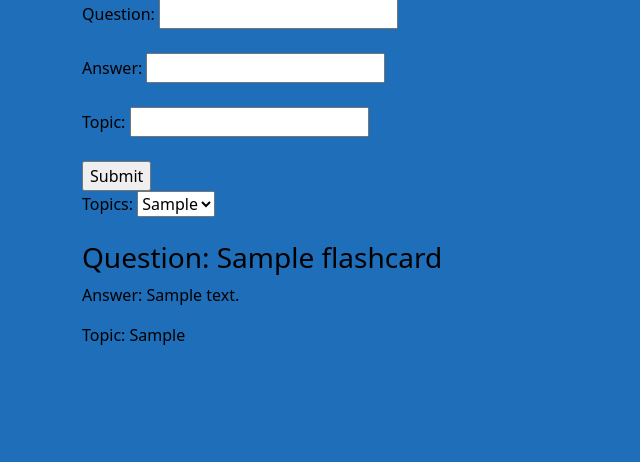
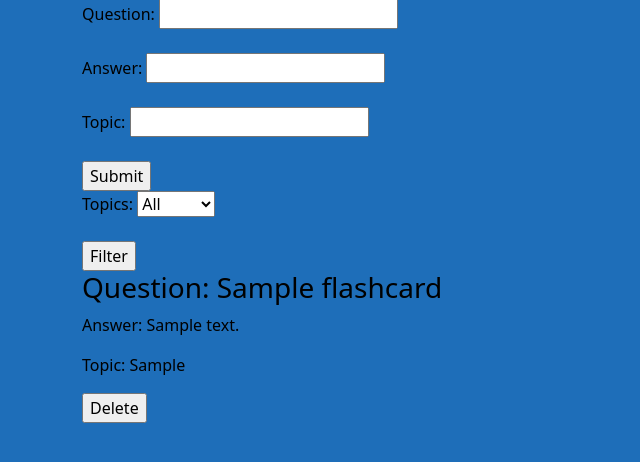
Before and after one commit to stlouis9/2911Flashcard, a Flask app: page /profile in a window 1280 px wide. Shown: the part 161-623 px from the top of the page, without its empty margins (0-640 px from the left). Run offline with Flask 3, Linux system fonts and the light colour scheme; a user stored in the database is signed in; tables that the repository leaves empty hold one stand-in row (values such as "Sample post"); some web fonts are replaced.

Commit message:
adding filter and delete funcitonality.

```diff
--- a/project/main.py
+++ b/project/main.py
@@ -101,8 +101,23 @@ def add_flashcard():
     flashcard = Flashcard(question=question, answer=answer, topic=topic, user_id=current_user.id)
     db.session.add(flashcard)
     db.session.commit()
-    return redirect(url_for('flashcard'))
+    return redirect(url_for('profile'))
 
+@app.route('/filter_flashcards', methods=['POST'])
+def filter_flashcards():
+    topic = request.form.get('topic')
+    if topic == 'all':
+        flashcards = Flashcard.query.filter_by(user_id=current_user.id).all()
+    else:
+        flashcards = Flashcard.query.filter_by(topic=topic, user_id=current_user.id).all()
+@app.route('/delete_flashcard', methods=['POST'])
+def delete_flashcard():
+    flashcard_id = request.form.get('flashcard_id')
+    flashcard = Flashcard.query.get(flashcard_id)
+    if flashcard:
+        db.session.delete(flashcard)
+        db.session.commit()
+    return redirect(url_for('profile'))
 
 if __name__ == '__main__':
     app.run(debug=True,port=5000)
--- a/project/templates/profile.html
+++ b/project/templates/profile.html
@@ -19,22 +19,31 @@
   <input type="submit" value="Submit">
 </form>
 
+<form action="/filter_flashcards" method="POST">
   <label for="topic">Topics:</label>
   <select id="topic" name="topic" required>
     {% set topics = [] %}
+    {% set _ = topics.append('all') %}
+    <option value="all" {% if selected_topic == 'all' %}selected{% endif %}>All</option>
     {% for flashcard in flashcards %}
         {% if flashcard.topic not in topics %}
             {% set _ = topics.append(flashcard.topic) %}
-          <option value="{{ flashcard.topic }}">{{ flashcard.topic }}</option>
+            <option value="{{ flashcard.topic }}" {% if selected_topic == flashcard.topic %}selected{% endif %}>{{ flashcard.topic }}</option>
         {% endif %}
     {% endfor %}
   </select><br><br>
+  <input type="submit" value="Filter">
+</form>
 
 {% for flashcard in flashcards %}
   <div>
       <h3>Question: {{ flashcard.question }}</h3>
       <p>Answer: {{ flashcard.answer }}</p>
       <p>Topic: {{ flashcard.topic }}</p>
+      <form action="/delete_flashcard" method="POST">
+        <input type="hidden" name="flashcard_id" value="{{ flashcard.id }}">
+        <input type="submit" value="Delete">
+      </form>
   </div>
 {% endfor %}
 
```
Lines whose indentation alone changed are shown as unchanged.
